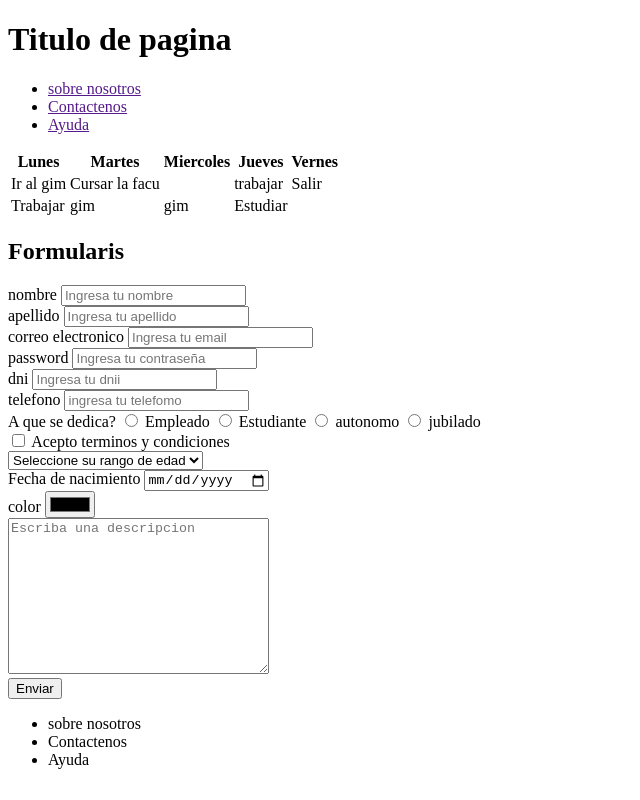
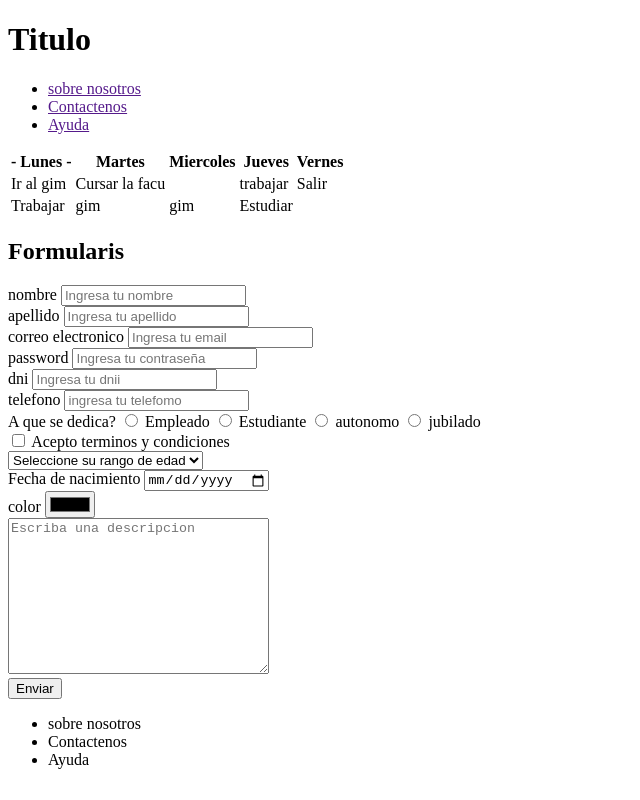
Before and after one commit to Gondarzan/primer-repositorio, a plain HTML site: page index.html in a window 1280 px wide. Shown: the whole page, without its empty margins (0-640 px from the left). Drawn offline with Linux system fonts and the light colour scheme.

Commit message:
cambio de titulo y tabla

```diff
--- a/index.html
+++ b/index.html
@@ -6,7 +6,7 @@
 </head>
 <body>
     <header>
-        <h1>Titulo de pagina</h1>
+        <h1>Titulo</h1>
         <nav>
             <ul>
                 <li>
@@ -25,7 +25,7 @@
         <section>
             <table>
                 <tr>
-                    <th>Lunes</th>
+                    <th> - Lunes - </th>
                     <th>Martes</th>
                     <th>Miercoles</th>
                     <th>Jueves</th>
```
